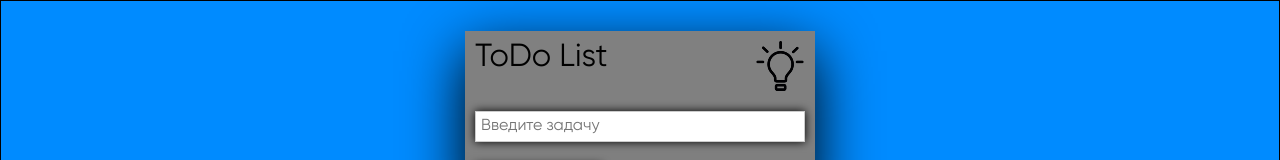
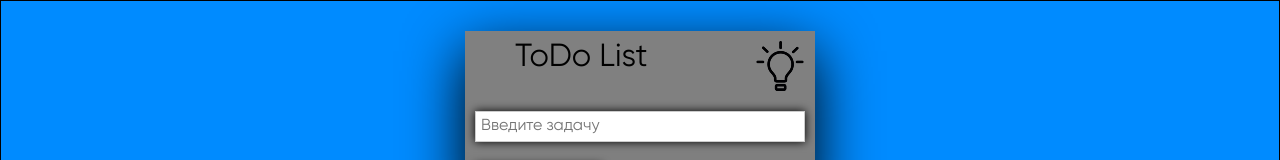
Before and after one commit to GeoSv23/toDo, a website built with Vite: page index.html in a window 1280 px wide. Shown: the top 160 px of the page. Built offline with nearby package versions, Linux system fonts and the light colour scheme.

Commit message:
отступ от титула

```diff
--- a/src/styles/style.scss
+++ b/src/styles/style.scss
@@ -43,7 +43,7 @@ body {
 .titleAndChangeTheme {
   display: flex;
   justify-content: space-between;
-  margin: 10px 10px 20px 10px;
+  margin: 10px 10px 20px 50px;
   font-size: xx-large;
 }
 
```
